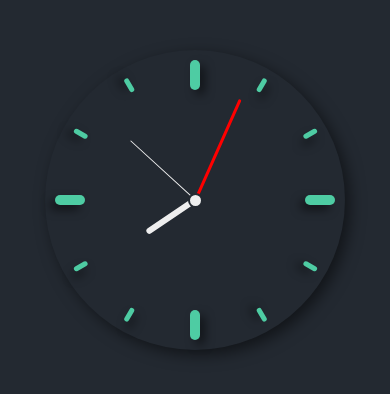
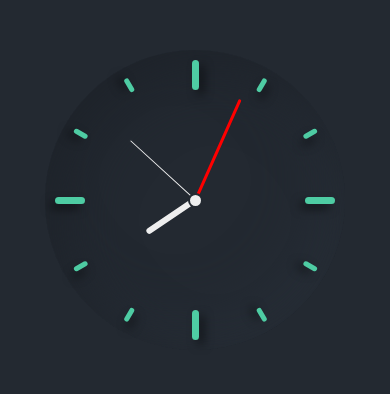
Before and after one commit to b4n1y4/clock-analog, a plain HTML site: page index.html in a window 390 px wide. Shown: the part 222-616 px from the top of the page. Drawn offline with Linux system fonts and the light colour scheme.

Commit message:
Update style.css
made neumorphic

```diff
--- a/style.css
+++ b/style.css
@@ -20,7 +20,8 @@ body {
   display: flex;
   align-items: center;
   justify-content: center;
-  box-shadow: 5px 5px 15px rgba(0, 0, 0, 0.5);
+  /* box-shadow: 5px 5px 15px rgba(34, 34, 34, 0.5); */
+  box-shadow: inset 20px 20px 60px #1e232a, inset -20px -20px 60px #282f38;
 }
 
 .line {
@@ -149,6 +150,7 @@ body {
     height: 15px;
   }
   .main {
+    width: 7px;
     height: 30px;
   }
   .hour {
```
